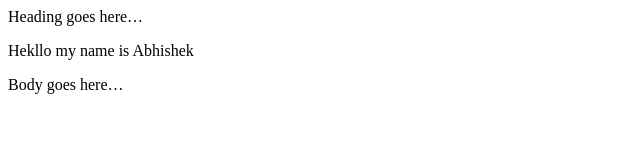
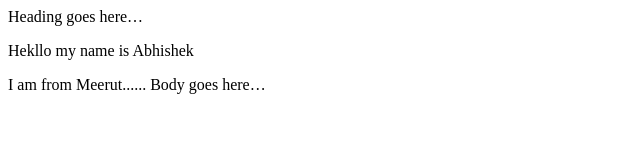
Before and after one commit to AbhishekPunia007/15septTest, a plain HTML site: page index.html in a window 1280 px wide. Shown: the whole page, without its empty margins (0-640 px from the left). Drawn offline with Linux system fonts and the light colour scheme.

Commit message:
dev1 text file

```diff
--- a/index.html
+++ b/index.html
@@ -2,5 +2,6 @@
    <head> Heading goes here…</head>
    <title> Title goes here…</title>
    <p>Hekllo my name is Abhishek</p>
+   <p>I am from Meerut...... </>
    <body> Body goes here…</body>
 </html>
```
Also changed, not shown: dev1.txt (added).
